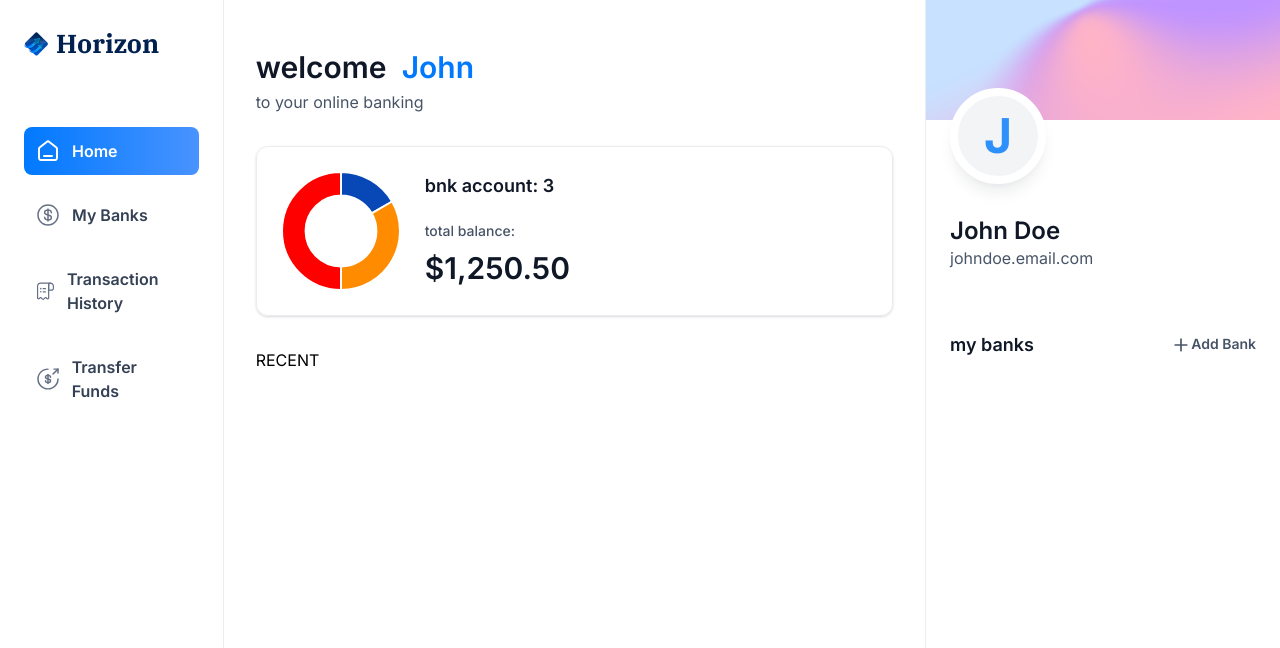
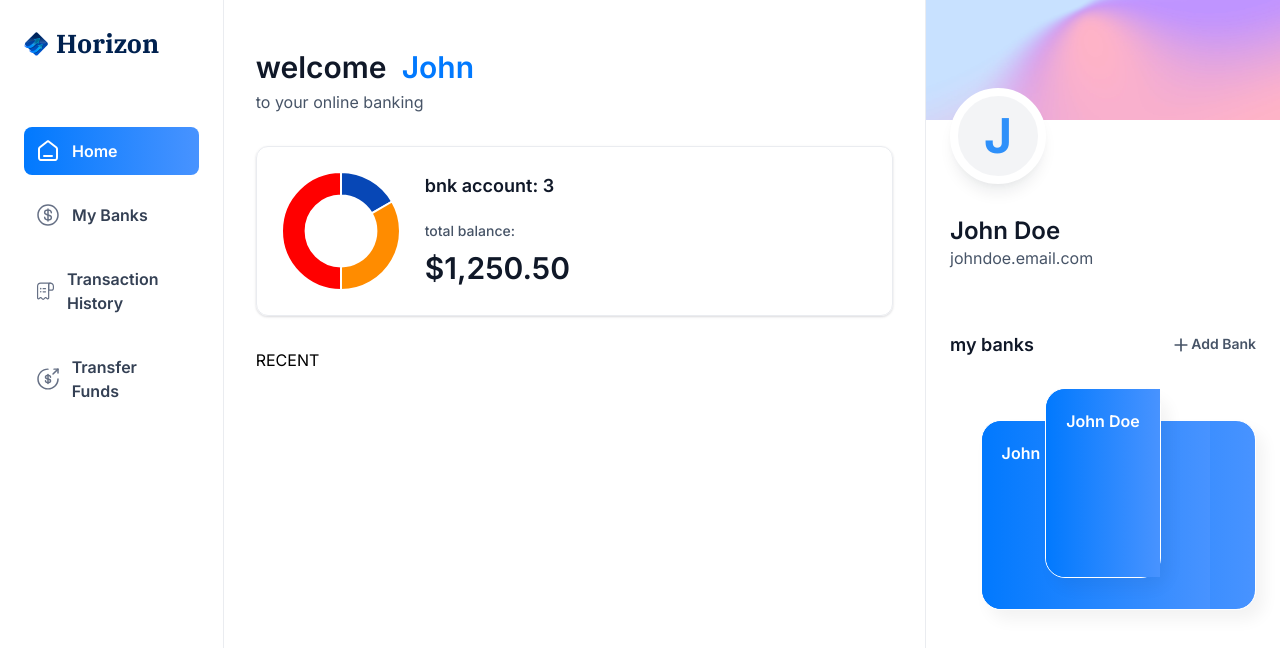
Before and after one commit to PtlMarty/banking-yt-project, a Next.js app: page / in a window 1280 px wide. Shown: the top 648 px of the page. Built offline with nearby package versions, Linux system fonts and the light colour scheme.

Commit message:
add bank data to display Card bank component

```diff
--- a/app/(root)/page.tsx
+++ b/app/(root)/page.tsx
@@ -27,7 +27,7 @@ const Home = () => {
         </header>
         RECENT
       </div>
-      <RightSideBar user={loggedIn} transctions={[]} banks={[]} />
+      <RightSideBar user={loggedIn} transctions={[]} banks={[{}, {}]} />
     </section>
   );
 };
```
